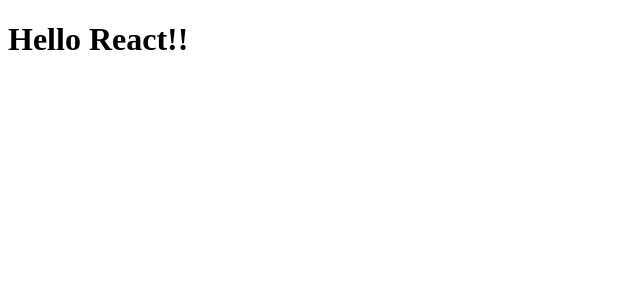
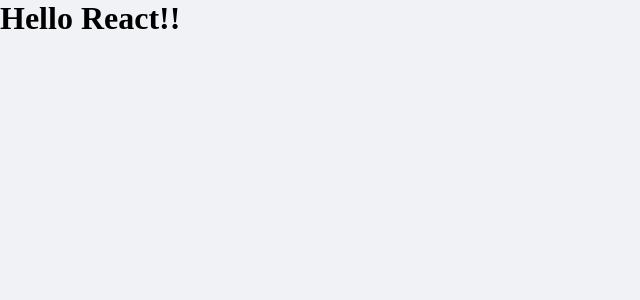
Before and after one commit to kalilscr/rkb.cash, a React (Create React App) app: page / in a window 1280 px wide. Shown: the top 300 px of the page, without its empty margins (0-640 px from the left). Built offline with nearby package versions, Linux system fonts and the light colour scheme.

Commit message:
configurando estilos globais com styled components, e outras mudaças menores.

```diff
--- a/package.json
+++ b/package.json
@@ -6,6 +6,7 @@
     "react": "^17.0.2",
     "react-dom": "^17.0.2",
     "react-scripts": "4.0.3",
+    "styled-components": "^5.3.0",
     "web-vitals": "^1.0.1"
   },
   "devDependencies": {
@@ -16,6 +17,7 @@
     "@types/node": "^12.0.0",
     "@types/react": "^17.0.0",
     "@types/react-dom": "^17.0.0",
+    "@types/styled-components": "^5.1.11",
     "typescript": "^4.1.2"
   },
   "scripts": {
--- a/public/index.html
+++ b/public/index.html
@@ -3,6 +3,7 @@
   <head>
     <meta charset="utf-8" />
     <meta name="viewport" content="width=device-width, initial-scale=1" />
+    <link rel="shortcut icon" href="favicon.png" type="image/png">
 
     <title>rkb.cash</title>
   </head>
--- a/src/App.tsx
+++ b/src/App.tsx
@@ -1,9 +1,11 @@
 import React from 'react';
+import { GlobalStyle } from './styles/global';
 
 export function App() {
   return (
     <div className="App">
      <h1>Hello React!!</h1>
+     <GlobalStyle />
     </div>
   );
 }
--- /dev/null
+++ b/src/styles/global.ts
@@ -0,0 +1,45 @@
+import {createGlobalStyle} from 'styled-components'
+
+export const GlobalStyle = createGlobalStyle`
+    :root {
+        --background: #f0f2f5;
+        --red: #e52e4d;
+        --blue: #5429cc;
+        --blue-light: #6933ff;
+        --text-title: #363f5f;
+        --text-body: #969cb3;
+        --shape: #ffffff;
+    }
+
+    * {
+        margin: 0;
+        padding: 0;
+        box-sizing: border-box;
+    }
+
+    // font-size 16px é o padrão para desktop
+
+    html {
+        @media (max-width: 1080px) {
+            font-size: 93.75%; // 15px -- usamos porcentagem por questoes de acessibilidade
+        }
+
+        @media (max-width: 720px) {
+            font-size: 87.5%; // 14px
+        }
+    }
+
+    body {
+        background: var(--background);
+        -webkit-font-smoothing: antialiased;
+    }
+
+    button {
+        cursor: pointer;
+    }
+
+    [disabled] {
+        opacity: 0.6;
+        cursor: not-allowed;
+    }
+`
```
Also changed, not shown: 1 other file (tests, documents, lock files or other folders).
